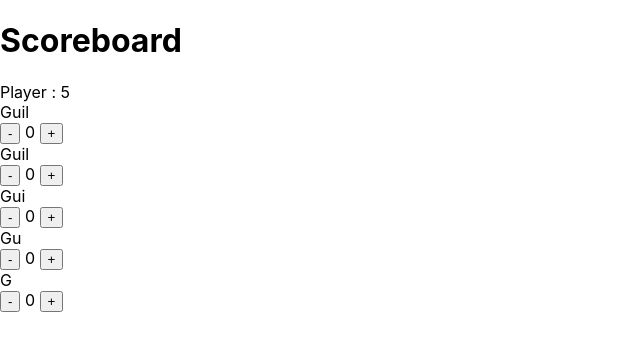
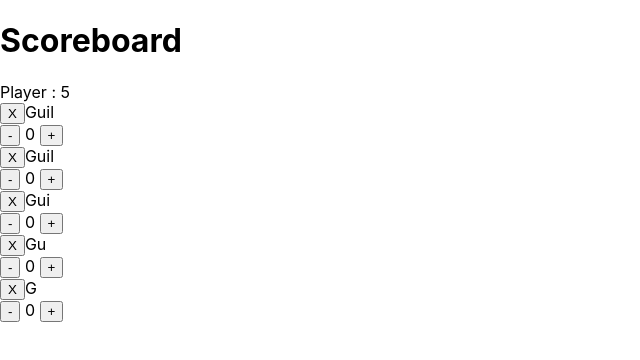
Before and after one commit to lquangtrai/internship_learn_2020, a React (Create React App) app in the folder basic_concepts_app/: page / in a window 1280 px wide. Shown: the top 360 px of the page, without its empty margins (0-640 px from the left). Built offline with nearby package versions, Linux system fonts and the light colour scheme.

Commit message:
Remove item from state

```diff
--- a/basic_concepts_app/src/index.js
+++ b/basic_concepts_app/src/index.js
@@ -2,34 +2,6 @@ import React from 'react';
 import ReactDOM from 'react-dom';
 import './index.css';
 import * as serviceWorker from './serviceWorker';
-
-const players = [
-  {
-    id: 1,
-    name: "Guil",
-    score: 50
-  },
-  {
-    id: 2,
-    name: "Guil",
-    score: 50
-  },
-  {
-    id: 3,
-    name: "Gui",
-    score: 504
-  },
-  {
-    id: 4,
-    name: "Gu",
-    score: 508
-  },
-  {
-    id: 5,
-    name: "G",
-    score: 501
-  }
-];
 
 function Header(props) {
   return (
@@ -44,6 +16,7 @@ function Player(props) {
   return (
     <div className="player">
       <span className="player-name">
+        <button className="remove-player" onClick={() => props.removePlayer(props.id)}>X</button>
         {props.name}
       </span>
       <Counter score={props.score}/>
@@ -86,27 +59,66 @@ class Counter extends React.Component {
   }
 }
 
-function App(props) {
+class App extends React.Component {
+  constructor() {
+    super();
+    this.state = {
+      players: [
+        {
+          id: 1,
+          name: "Guil"
+        },
+        {
+          id: 2,
+          name: "Guil"
+        },
+        {
+          id: 3,
+          name: "Gui"
+        },
+        {
+          id: 4,
+          name: "Gu"
+        },
+        {
+          id: 5,
+          name: "G"
+        }
+      ]
+    };
+  }
+
+  handleRemovePlayer = (id) => {
+    this.setState( prevState => {
+      return {
+        players: this.state.players.filter(p => p.id !== id)
+      };
+    });
+  }
+
+  render() {
     return (
       <div className="scoreboard">
         <Header
           title="Scoreboard"
-        totalPlayers={props.initialPlayer.length}
+          totalPlayers={this.state.players.length}
         />
 
-      {props.initialPlayer.map( player =>
+        {this.state.players.map( player =>
           <Player
             name={player.name}
-          score={player.score}
+            id={player.id}
             key={player.id.toString()}
+            removePlayer={this.handleRemovePlayer}
           />
         )}
       </div>
     );
   }
+}
 
 ReactDOM.render(
-  <App initialPlayer={players} />,
+  <App />,
   document.getElementById('root')
 );
 
```
Also changed, not shown: 1 other file (tests, documents, lock files or other folders). Lines whose indentation alone changed are shown as unchanged.
